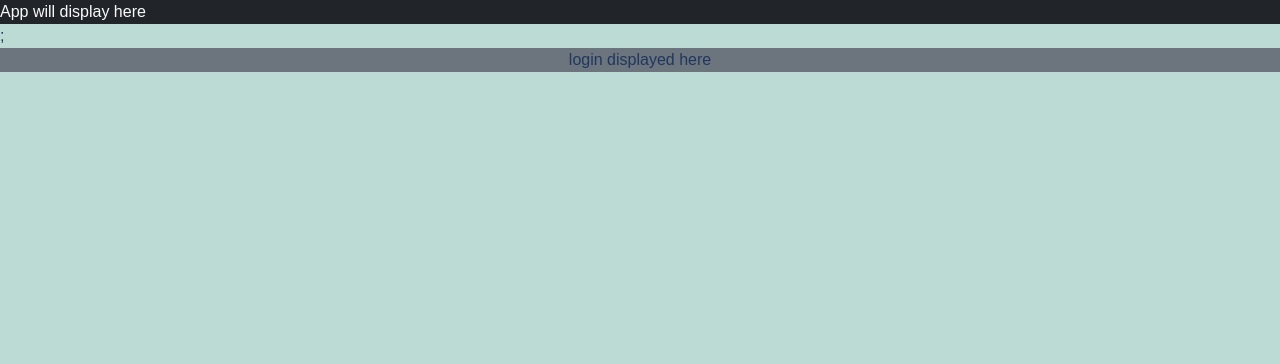
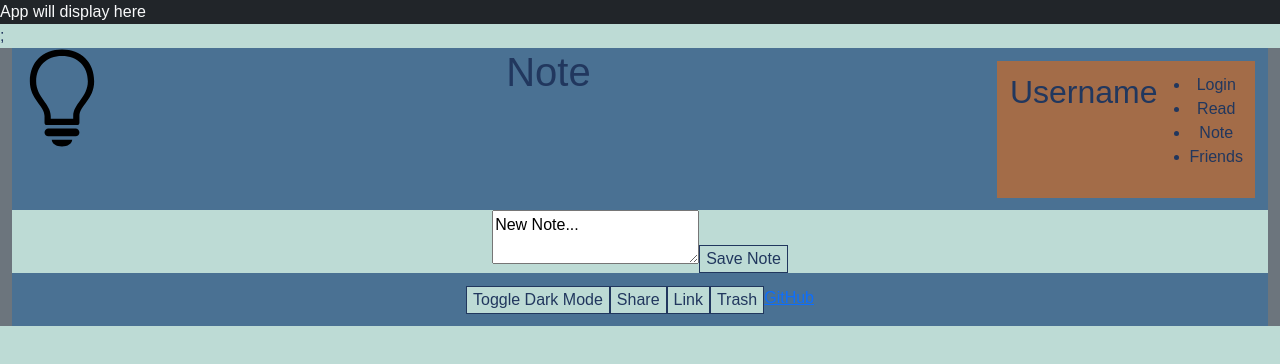
Before and after one commit to JohnMurdo/startup-template, a React (Vite) app: page /note in a window 1280 px wide. Shown: the top 364 px of the page. Built offline with nearby package versions, Linux system fonts and the light colour scheme.

Commit message:
fill note

```diff
--- a/src/login/login.jsx
+++ b/src/login/login.jsx
@@ -1,4 +1,5 @@
 import React, { useEffect } from 'react';
+import { NavLink } from 'react-router-dom';
 
 export function Login() {
   return (
@@ -13,16 +14,16 @@ export function Login() {
                 <h2>Username</h2>
                 <ul>
                     <li>
-                        <a href="index.html">Login</a>
+                        <NavLink to="../login">Login</NavLink>
                     </li>
                     <li>
-                        <a href="read.html">Read</a>
+                        <NavLink to="../read">Read</NavLink>
                     </li>
                     <li>
-                        <a href="note.html">Note</a>
+                        <NavLink to="../note">Note</NavLink>
                     </li>
                     <li>
-                        <a href="friends.html">Friends</a>
+                        <NavLink to="../friends">Friends</NavLink>
                     </li>
                 </ul>
             </nav>
--- a/src/note/note.jsx
+++ b/src/note/note.jsx
@@ -1,9 +1,56 @@
 import React, { useEffect } from 'react';
+import { NavLink } from 'react-router-dom';
 
 export function Note() {
   return (
     <main className="container-fluid bg-secondary text-center">
-      <div>login displayed here</div>
+      <div>
+        <header>
+            {/* <?xml version="1.0" encoding="utf-8"?> */}
+            {/* <!-- License: MIT. Made by framework7io: https://github.com/framework7io/framework7-icons --> */}
+            <svg id="nav_lightbulb" width="800px" height="800px" viewBox="0 0 56 56" xmlns="http://www.w3.org/2000/svg">
+                <path d="M 19.5039 43.1523 L 36.4726 43.1523 C 37.2695 43.1523 37.7617 42.6601 37.7617 41.8633 L 37.7617 38.1133 C 37.7617 32.4414 46.0117 28.7852 46.0117 18.6601 C 46.0117 7.9961 38.7930 .8711 27.9883 .8711 C 17.1836 .8711 9.9883 7.9961 9.9883 18.6601 C 9.9883 28.7852 18.2148 32.4414 18.2148 38.1133 L 18.2148 41.8633 C 18.2148 42.6601 18.7304 43.1523 19.5039 43.1523 Z M 21.7070 38.1601 C 21.7070 31.2695 13.5273 27.5898 13.5273 18.6836 C 13.5273 10.1054 19.3164 4.4101 27.9883 4.4101 C 36.6601 4.4101 42.4726 10.1054 42.4726 18.6836 C 42.4726 27.5898 34.2695 31.2695 34.2695 38.1601 L 34.2695 39.6133 L 21.7070 39.6133 Z M 20.3711 49.4805 L 35.6055 49.4805 C 36.8008 49.4805 37.7617 48.4961 37.7617 47.2773 C 37.7617 46.0586 36.8008 45.0742 35.6055 45.0742 L 20.3711 45.0742 C 19.1758 45.0742 18.2148 46.0586 18.2148 47.2773 C 18.2148 48.4961 19.1758 49.4805 20.3711 49.4805 Z M 27.9883 55.1289 C 31.2226 55.1289 33.4961 53.6523 33.7304 51.3789 L 22.2461 51.3789 C 22.4570 53.6523 24.7304 55.1289 27.9883 55.1289 Z"/>
+            </svg>
+            <h1>
+                Note
+            </h1>
+            <nav>
+                <h2>Username</h2>
+                <ul>
+                    <li>
+                        <NavLink to="../login">Login</NavLink>
+                    </li>
+                    <li>
+                        <NavLink to="../read">Read</NavLink>
+                    </li>
+                    <li>
+                        <NavLink to="../note">Note</NavLink>
+                    </li>
+                    <li>
+                        <NavLink to="../friends">Friends</NavLink>
+                    </li>
+                </ul>
+            </nav>
+        </header>
+        <main>
+            <textarea>New Note...</textarea>
+            <button>Save Note</button>
+        </main>
+        <footer>
+            {/* <!-- Button by Copilot --> */}
+            <button id="toggle">Toggle Dark Mode</button>
+            <nav>
+                <a href="friends.html">
+                    <button>Share</button>
+                </a>
+                <a href="read.html">
+                    <button>Link</button>
+                </a>
+                <button>Trash</button>
+            </nav>
+            <a href="https://github.com/JohnMurdo/startup-template.git" target="_blank">GitHub</a>
+        </footer>
+      </div>
     </main>
   );
 }
--- a/src/read/read.jsx
+++ b/src/read/read.jsx
@@ -18,16 +18,16 @@ export function Read() {
                 <h2>Username</h2>
                 <ul>
                     <li>
-                        <NavLink to="index">Login</NavLink>
+                        <NavLink to="../index">Login</NavLink>
                     </li>
                     <li>
-                        <NavLink to="read">Read</NavLink>
+                        <NavLink to="../read">Read</NavLink>
                     </li>
                     <li>
-                        <NavLink to="note">Note</NavLink>
+                        <NavLink to="../note">Note</NavLink>
                     </li>
                     <li>
-                        <NavLink to="friends">Friends</NavLink>
+                        <NavLink to="../friends">Friends</NavLink>
                     </li>
                 </ul>
             </nav>
```
